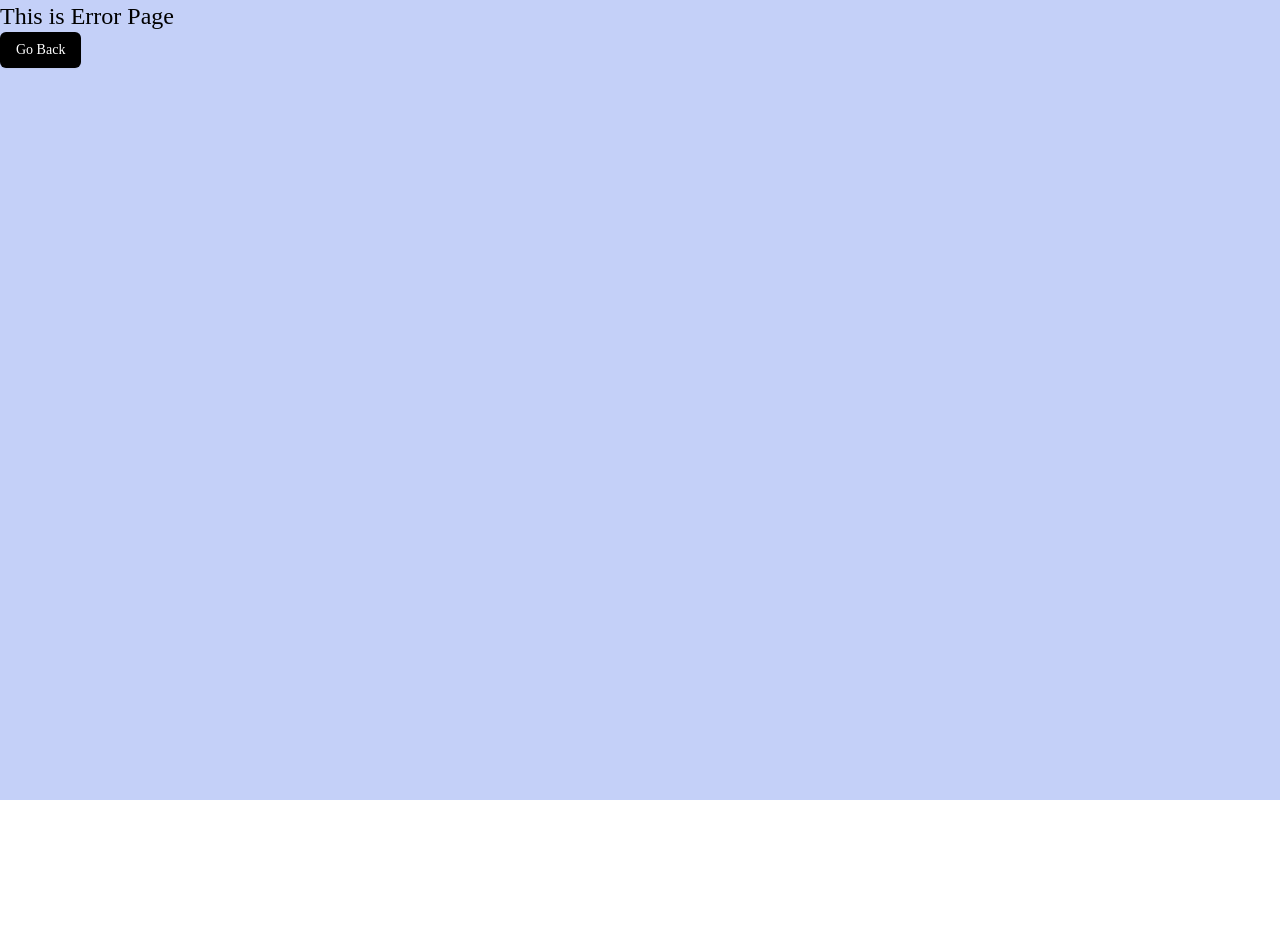
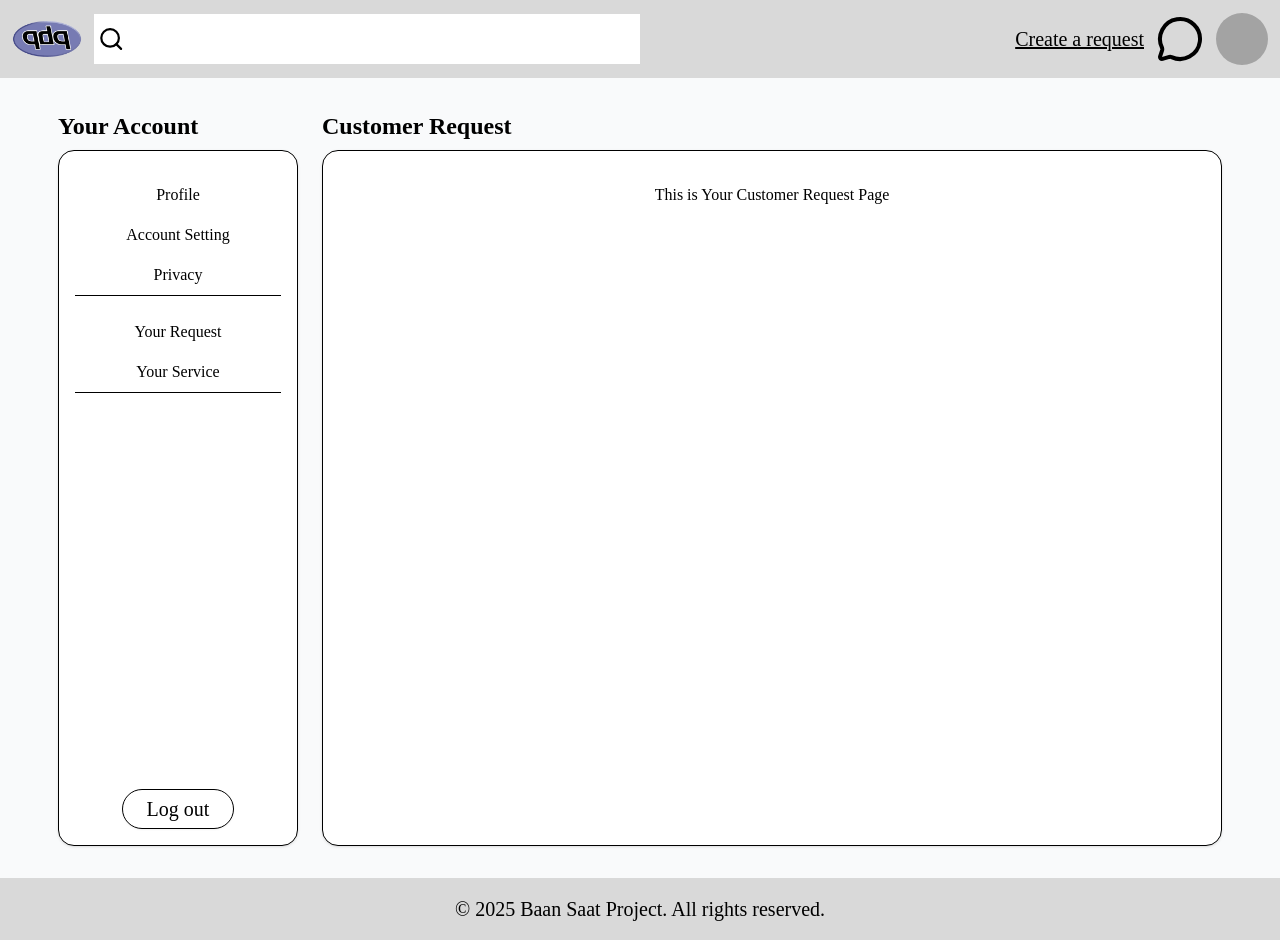
Before and after one commit to PHP-BEST/baan-saat-frontend, a React (Vite) app: page /account/request in a window 1280 px wide. Before the commit the page ends 800 px from the top, so only its background shows below. Built offline with nearby package versions, Linux system fonts and the light colour scheme; no server answers; a web font is replaced by a local one.

Commit message:
feat: Add Customer Request Page

```diff
--- /dev/null
+++ b/src/pages/CustomerRequest.tsx
@@ -0,0 +1,13 @@
+export default function CustomerRequestPage() {
+  return (
+    <>
+      {/* Header */}
+      <h1 className="text-2xl font-bold mb-2">Customer Request</h1>
+
+      {/* Content */}
+      <div className="w-full h-full flex flex-col items-center bg-white border rounded-2xl p-8 shadow-sm m-0">
+        <p>This is Your Customer Request Page</p>
+      </div>
+    </>
+  );
+}
--- a/src/route.tsx
+++ b/src/route.tsx
@@ -5,6 +5,7 @@ import LandingPage from './pages/Landing';
 import YourServicePage from './pages/YourService';
 import LoginPage from './pages/Login';
 import ProfilePage from './pages/Profile';
+import CustomerRequestPage from './pages/CustomerRequest';
 
 export const router = createBrowserRouter([
   {
@@ -18,6 +19,7 @@ export const router = createBrowserRouter([
     errorElement: <ErrorPage />,
     children: [
       { path: '', element: <ProfilePage /> },
+      { path: 'request', element: <CustomerRequestPage /> },
       { path: 'service', element: <YourServicePage /> },
     ],
   },
```
